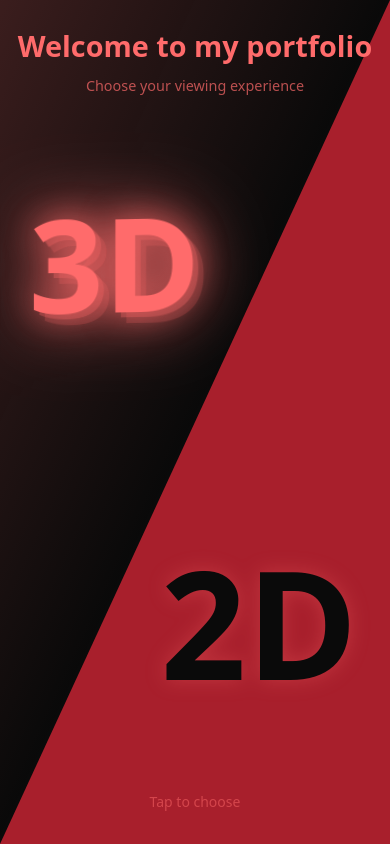
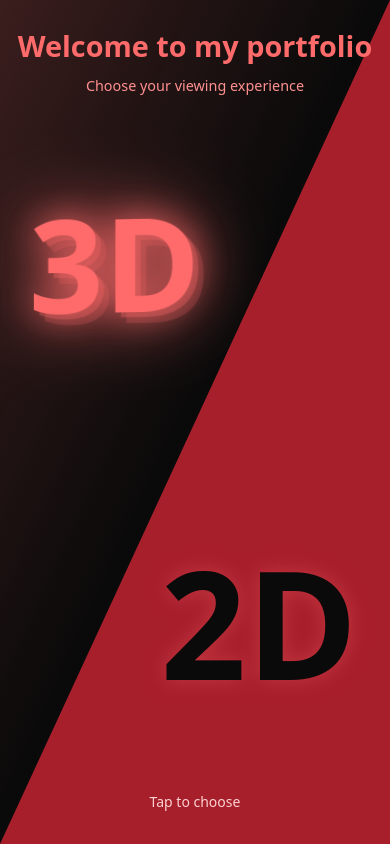
Before and after one commit to hatwell-jonel/3d_portfolio, a Next.js app: page / in a window 390 px wide. Built offline with nearby package versions, Linux system fonts and the light colour scheme.

Commit message:
improve lighthouse

```diff
--- a/src/app/layout.tsx
+++ b/src/app/layout.tsx
@@ -27,7 +27,9 @@ export default function RootLayout({
       <body
         className={`${geistSans.variable} ${geistMono.variable} antialiased`}
       >
-        {children}
+        <main>
+          {children}
+        </main>
       </body>
     </html>
   );
--- a/src/app/page.tsx
+++ b/src/app/page.tsx
@@ -3,20 +3,6 @@
 import Link from "next/link"
 import { useState } from "react"
 import { twMerge as tw } from "tailwind-merge";
-
-
-/**
- * 375px is the breakpoint for mobile devices
- * 768px is the breakpoint for tablets
- * 1024px is the breakpoint for desktops
- * 1280px is the breakpoint for large screens
- */
-const screenBreakpoint = "min-[375px]:w-full min-[768px]:w-[85%] min-[1024px]:w-[80%] min-[1280px]:w-[60%]"
-
-const stylePositon = {
-	classViewText: "absolute top-[37%] left-[42%] transition-all duration-500 ",
-}
-
 
 export default function LandingPage() {
 	const [hoveredSide, setHoveredSide] = useState<"3d" | "2d" | null>(null)
@@ -25,8 +11,8 @@ export default function LandingPage() {
 		<div className="relative h-screen w-full overflow-hidden bg-[#0a0a0a]" style={{ perspective: "1000px" }}>
 
 			<div className="absolute top-6 md:top-10 left-0 right-0 z-20 text-center px-4">
-				<h1 className="font-bold text-[#ff6b6b] text-[clamp(1.8rem,5vw,3.5rem)] mb-2">Welcome to my portfolio</h1>
-				<p className="text-[#ff6b6b]/70 text-[clamp(0.9rem,2.5vw,1.1rem)]">Choose your viewing experience</p>
+				<h1 className="font-bold text-primary text-[clamp(1.8rem,5vw,3.5rem)] mb-2">Welcome to my portfolio</h1>
+				<h2 className="text-[#ff9090] leading text-[clamp(0.9rem,2.5vw,1.1rem)]">Choose your viewing experience</h2>
 			</div>
 
 			{/* Diagonal Split Container */}
@@ -46,7 +32,7 @@ export default function LandingPage() {
 				>
 
 					<div
-						className={`absolute inset-0 bg-linear-to-br from-[#ff6b6b]/20 via-transparent to-transparent transition-opacity duration-700 ${
+						className={`absolute inset-0 bg-linear-to-br from-primary/20 via-transparent to-transparent transition-opacity duration-700 ${
 						hoveredSide === "3d" ? "opacity-100" : "opacity-0"
 						}`}
 					/>
@@ -68,7 +54,7 @@ export default function LandingPage() {
 						}}
 						>
 							<span
-								className={`text-[120px]  md:text-[170px] lg:text-[200px] xl:text-[220px] font-bold text-[#ff6b6b] transition-all duration-700 block ${
+								className={`text-[120px]  md:text-[170px] lg:text-[200px] xl:text-[220px] font-bold text-primary transition-all duration-700 block ${
 								hoveredSide === "3d"
 									? "scale-110 drop-shadow-[0_0_30px_rgba(255,107,107,0.8)]"
 									: "scale-100 drop-shadow-[0_0_10px_rgba(255,107,107,0.3)]"
@@ -108,7 +94,7 @@ export default function LandingPage() {
 
 					{/* Animated gradient overlay */}
 					<div
-						className={`absolute inset-0 bg-linear-to-tl from-[#ff6b6b]/75 via-transparent to-transparent transition-opacity duration-700 ${
+						className={`absolute inset-0 bg-linear-to-tl from-primary/75 via-transparent to-transparent transition-opacity duration-700 ${
 						hoveredSide === "2d" ? "opacity-100" : "opacity-0"
 						}`}
 					/>
@@ -135,7 +121,7 @@ export default function LandingPage() {
 
 			{/* Mobile hint */}
 			<div className="absolute bottom-8 left-0 right-0 z-20 text-center px-4 md:hidden">
-				<p className="text-sm text-[#ff6b6b]/50">Tap to choose</p>
+				<p className="text-sm text-[#ffd1d1]">Tap to choose</p>
 			</div>
 		</div>
 	)
```
Also changed, not shown: 1 other file (tests, documents, lock files or other folders).
